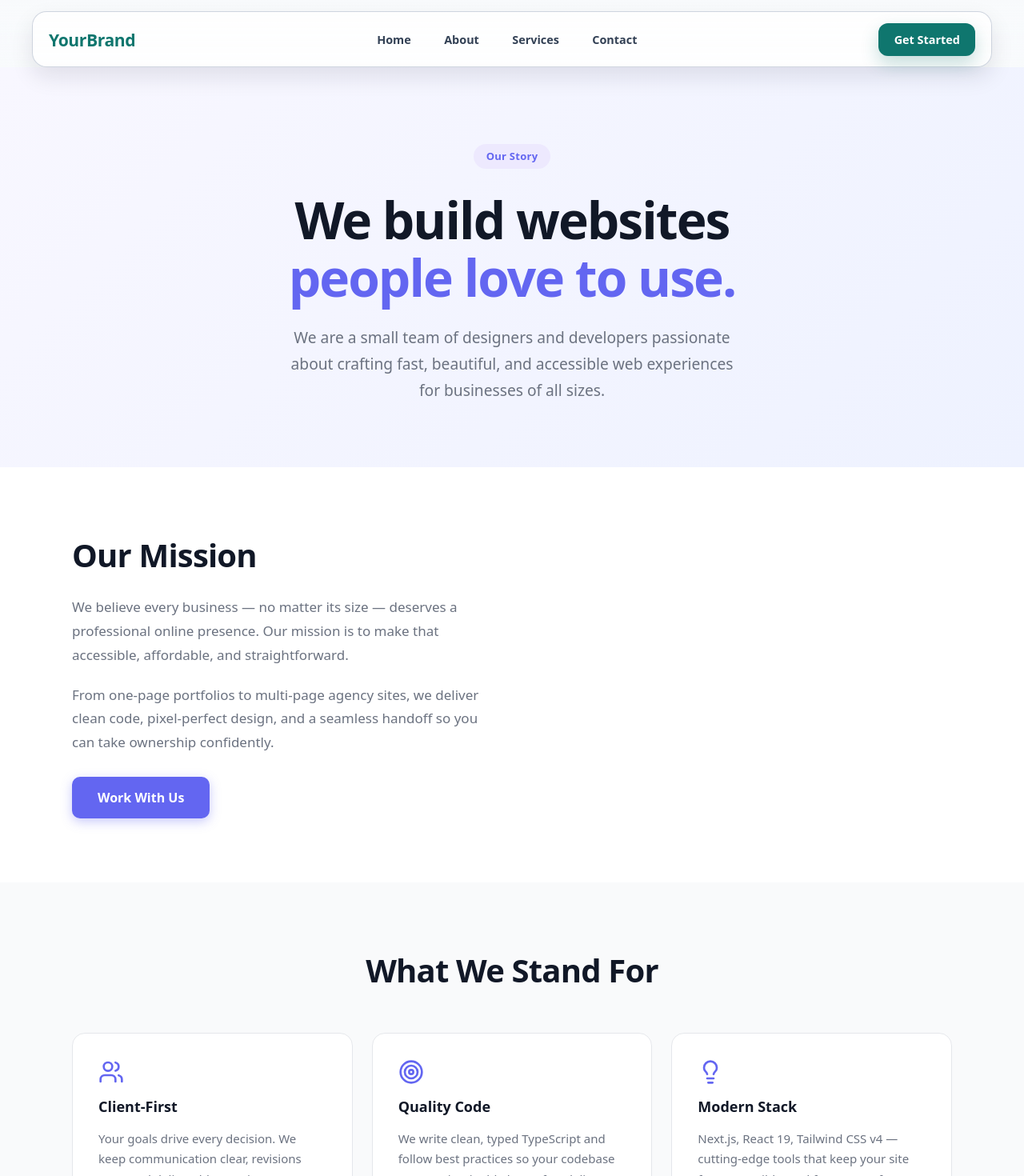
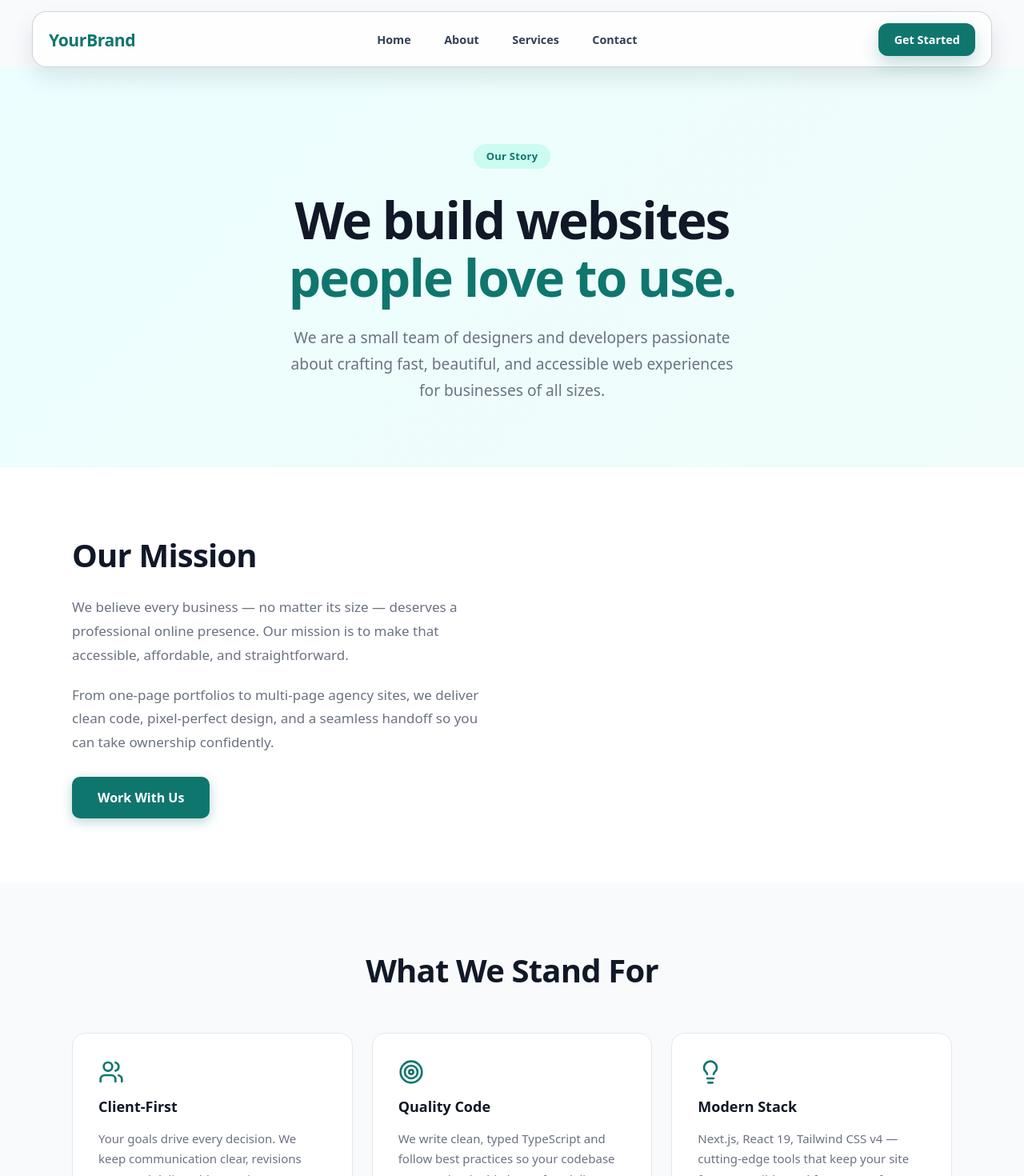
Before and after one commit to EdwinRV/File-structure---standard, a Next.js app: page /about in a window 1280 px wide. Shown: the top 1470 px of the page at 80% size. Built offline with nearby package versions, Linux system fonts and the light colour scheme.

Commit message:
aligning colors

```diff
--- a/src/app/about/page.module.css
+++ b/src/app/about/page.module.css
@@ -1,6 +1,6 @@
 /* ── Hero ─────────────────────────────────────────────────────── */
 .hero {
-  background: linear-gradient(135deg, #f8f7ff 0%, #eef2ff 100%);
+  background: linear-gradient(135deg, #ecfeff 0%, #f0fdfa 100%);
   padding: 6rem 1.5rem 5rem;
   text-align: center;
 }
@@ -12,8 +12,8 @@
 
 .badge {
   display: inline-block;
-  background-color: #ede9fe;
-  color: #6366f1;
+  background-color: #ccfbf1;
+  color: #0f766e;
   font-size: 0.8125rem;
   font-weight: 600;
   padding: 0.35rem 1rem;
@@ -32,7 +32,7 @@
 }
 
 .highlight {
-  color: #6366f1;
+  color: #0f766e;
 }
 
 .heroSub {
@@ -81,7 +81,7 @@
 
 .cta {
   display: inline-block;
-  background-color: #6366f1;
+  background-color: #0f766e;
   color: #ffffff;
   padding: 0.875rem 2rem;
   border-radius: 10px;
@@ -92,13 +92,13 @@
   margin-top: 0.5rem;
   transition: background-color 0.2s ease, transform 0.15s ease,
     box-shadow 0.2s ease;
-  box-shadow: 0 4px 14px rgba(99, 102, 241, 0.35);
+  box-shadow: 0 4px 14px rgba(15, 118, 110, 0.3);
 }
 
 .cta:hover {
-  background-color: #4f46e5;
+  background-color: #115e59;
   transform: translateY(-2px);
-  box-shadow: 0 6px 20px rgba(99, 102, 241, 0.45);
+  box-shadow: 0 6px 20px rgba(15, 118, 110, 0.38);
 }
 
 .missionStats {
@@ -126,7 +126,7 @@
 .statNumber {
   font-size: 2rem;
   font-weight: 800;
-  color: #6366f1;
+  color: #0f766e;
   letter-spacing: -0.02em;
 }
 
@@ -179,7 +179,7 @@
 }
 
 .valueIcon {
-  color: #6366f1;
+  color: #0f766e;
 }
 
 .valueTitle {
--- a/src/app/contact/page.module.css
+++ b/src/app/contact/page.module.css
@@ -1,5 +1,5 @@
 .hero {
-  background: linear-gradient(135deg, #f8f7ff 0%, #eef2ff 100%);
+  background: linear-gradient(135deg, #ecfeff 0%, #f0fdfa 100%);
   padding: 5rem 1.5rem 4rem;
 }
 
@@ -12,8 +12,8 @@
 
 .badge {
   display: inline-block;
-  background-color: #ede9fe;
-  color: #6366f1;
+  background-color: #ccfbf1;
+  color: #0f766e;
   font-size: 0.8125rem;
   font-weight: 600;
   padding: 0.35rem 1rem;
@@ -32,7 +32,7 @@
 }
 
 .highlight {
-  color: #6366f1;
+  color: #0f766e;
 }
 
 .heroSub {
@@ -69,7 +69,7 @@
 }
 
 .infoIcon {
-  color: #6366f1;
+  color: #0f766e;
 }
 
 .infoTitle {
--- a/src/app/globals.css
+++ b/src/app/globals.css
@@ -9,7 +9,7 @@
 :root {
   --bg: #f8fafc;
   --surface: #ffffff;
-  --surface-alt: #eef2ff;
+  --surface-alt: #f0fdfa;
   --surface-tint: #ecfeff;
   --text: #0f172a;
   --muted: #475569;
--- a/src/sections/ContactFormSection.module.css
+++ b/src/sections/ContactFormSection.module.css
@@ -1,6 +1,6 @@
 .section {
   background:
-    linear-gradient(180deg, #eef2ff 0%, #ecfeff 100%);
+    linear-gradient(180deg, #ecfeff 0%, #f0fdfa 100%);
   padding: 5.25rem 1.5rem;
 }
 
--- a/src/sections/HeroBannerSection.module.css
+++ b/src/sections/HeroBannerSection.module.css
@@ -2,7 +2,7 @@
   background:
     radial-gradient(circle at 12% 15%, rgba(15, 118, 110, 0.18), transparent 42%),
     radial-gradient(circle at 92% 80%, rgba(245, 158, 11, 0.2), transparent 34%),
-    linear-gradient(160deg, #f3f7ff 0%, #ecfeff 54%, #eef2ff 100%);
+    linear-gradient(160deg, #f3f7ff 0%, #ecfeff 54%, #f0fdfa 100%);
   padding: 6.25rem 1.5rem;
 }
 
--- a/src/sections/ServicesSection.module.css
+++ b/src/sections/ServicesSection.module.css
@@ -19,8 +19,8 @@
 
 .badge {
   display: inline-block;
-  background-color: #ede9fe;
-  color: #6366f1;
+  background-color: #ccfbf1;
+  color: #0f766e;
   font-size: 0.8125rem;
   font-weight: 600;
   padding: 0.35rem 1rem;
@@ -65,7 +65,7 @@
 .card:hover {
   transform: translateY(-4px);
   box-shadow: 0 12px 32px rgba(0, 0, 0, 0.08);
-  border-color: #c7d2fe;
+  border-color: #99f6e4;
 }
 
 .iconWrapper {
@@ -75,8 +75,8 @@
   width: 52px;
   height: 52px;
   border-radius: 12px;
-  background-color: #ede9fe;
-  color: #6366f1;
+  background-color: #ccfbf1;
+  color: #0f766e;
   flex-shrink: 0;
 }
 
```
